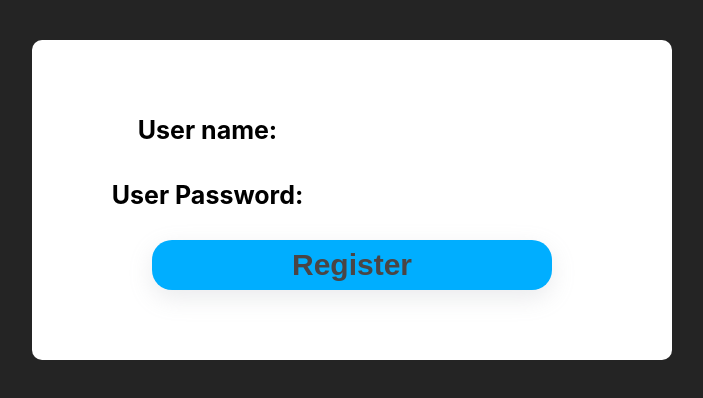
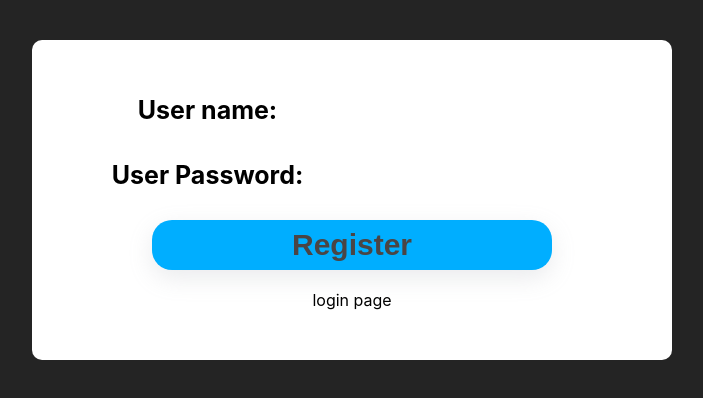
Before and after one commit to CodecoolGlobal/freestyle-mern-project-react-matebukari, a React (Vite) app in the folder client/: page /register in a window 1280 px wide. Shown: the top 398 px of the page, without its empty margins (288-991 px from the left). Built offline with nearby package versions, Linux system fonts and the light colour scheme.

Commit message:
Refactor

```diff
--- a/client/src/Layout/Layout.jsx
+++ b/client/src/Layout/Layout.jsx
@@ -4,7 +4,7 @@ export default function Layout () {
   return (
     <>
       <div style={{visibility: 'hidden'}}>
-        <Link to={'/login'}>login page</Link> <br />
+        <Link to={'/'}>login page</Link> <br />
         <Link to={'/register'}>Register page</Link>
       </div>
       <Outlet/>
--- a/client/src/Pages/GamePage.css
+++ b/client/src/Pages/GamePage.css
@@ -112,6 +112,19 @@
   text-shadow: 1px 1px 1px white;
 }
 
+.startBtn{
+  position: fixed; /* Stay in place */
+  z-index: 1000; /* Sit on top */
+  left: 35%;
+  bottom: 40%;
+  padding: 20px;
+  font-size: 10rem;
+  text-shadow: 2px 2px 2px white;
+  width: auto;
+  height: auto;
+  overflow: auto; /* Enable scroll if needed */
+}
+
 .nav-bar {
   margin: 0px;
   padding: 5px;
--- a/client/src/Pages/GamePage.jsx
+++ b/client/src/Pages/GamePage.jsx
@@ -6,7 +6,7 @@ import Answers from "../Components/Answers";
 import WinModal from "../Components/WinModal";
 import LosingModal from "../Components/LosingModal";
 import ProgressList from "../Components/ProgressList";
-import "./gamePage.css";
+import "./GamePage.css";
 
 export default function GamePage() {
   const location = useLocation();
@@ -62,7 +62,7 @@ export default function GamePage() {
       </div>
       </nav>
     {!gameStart && <>
-      <button onClick={handleGameStart}>Start</button>
+      <button className="startBtn" onClick={handleGameStart}>Start</button>
       {showQuestionModal && <AddQuestionModal user={userData} toggleModal={setShowQuestionModal}/>}
     </>}
     {gameStart &&
--- a/client/src/Pages/LoginPage.jsx
+++ b/client/src/Pages/LoginPage.jsx
@@ -1,7 +1,7 @@
 import { useState } from "react";
 import UserNameInput from "../Components/UserNameInput";
 import UserPasswordInput from "../Components/UserPasswordInput";
-import { useNavigate } from "react-router-dom";
+import { useNavigate, Link } from "react-router-dom";
 import "./loginPage.css";
 
 export default function LoginPage() {
@@ -37,6 +37,8 @@ export default function LoginPage() {
       <UserNameInput onNameInput={setUserName} /> <br />
       <UserPasswordInput onPasswordInput={setUserPassword} /> <br />
       <button className="login-button" onClick={handleLoginClick}>Login</button>
+      <br></br>
+      <Link to={'/register'}>Register page</Link>
     </div>
   );
 }
--- a/client/src/Pages/RegisterPage.jsx
+++ b/client/src/Pages/RegisterPage.jsx
@@ -1,6 +1,7 @@
 import { useState } from "react";
 import UserNameInput from "../Components/UserNameInput";
 import UserPasswordInput from "../Components/UserPasswordInput";
+import { Link } from "react-router-dom";
 import "./registerPage.css"
 
 export default function RegisterPage() {
@@ -34,6 +35,8 @@ export default function RegisterPage() {
       <UserNameInput onNameInput={setUserName} /> <br />
       <UserPasswordInput onPasswordInput={setUserPassword} /> <br />
       <button className="register-button" onClick={handleRegisterClick}>Register</button>
+      <br></br>
+      <Link to={'/'}>login page</Link>
     </div>
   );
 }
--- a/client/src/index.css
+++ b/client/src/index.css
@@ -11,6 +11,15 @@
   -moz-osx-font-smoothing: grayscale;
 }
 
+a {
+  color: black;
+  text-decoration: none;
+}
+
+a:hover {
+  color: rgb(105, 105, 105);
+}
+
 body {
   margin: 0px;
 }
--- a/client/src/main.jsx
+++ b/client/src/main.jsx
@@ -13,7 +13,7 @@ const router = createBrowserRouter([
     element: <Layout/>,
     children: [
       {
-        path: '/login',
+        path: '/',
         element: <LoginPage/>,
       },
       {
```
